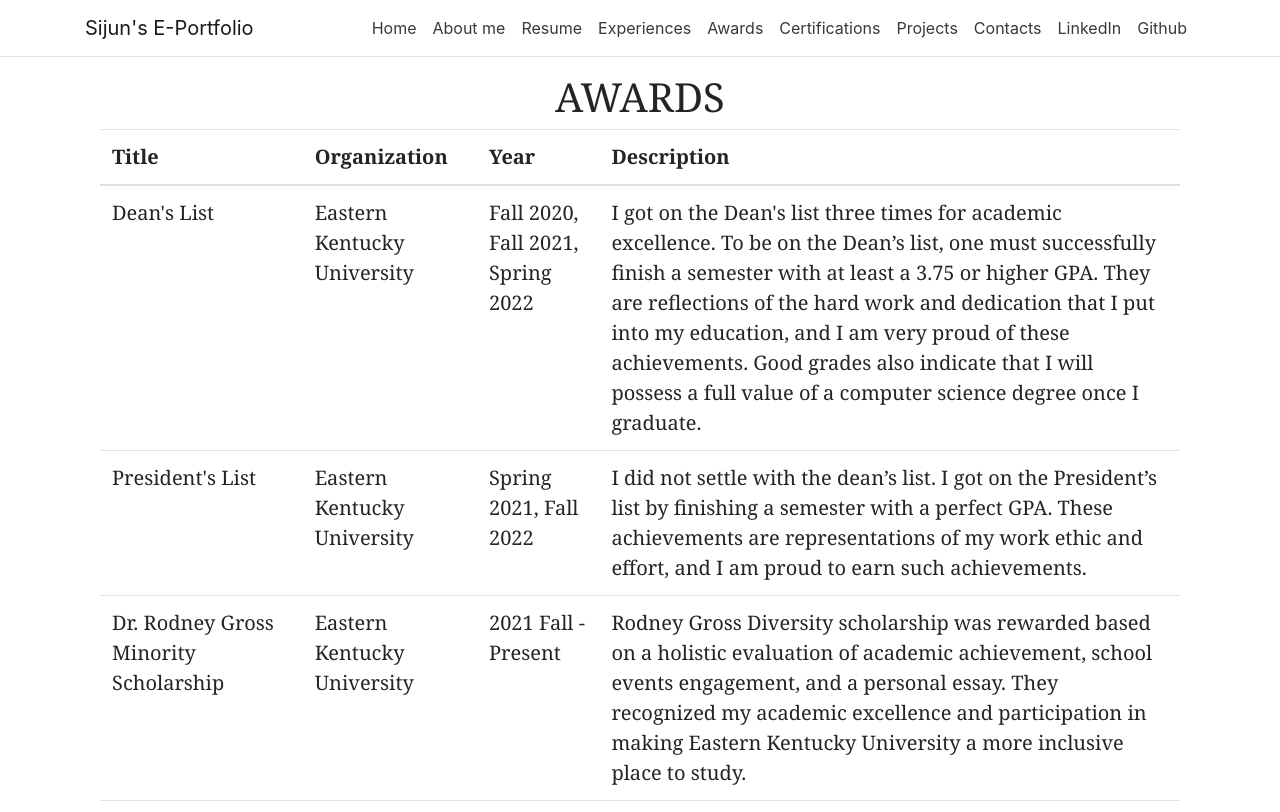
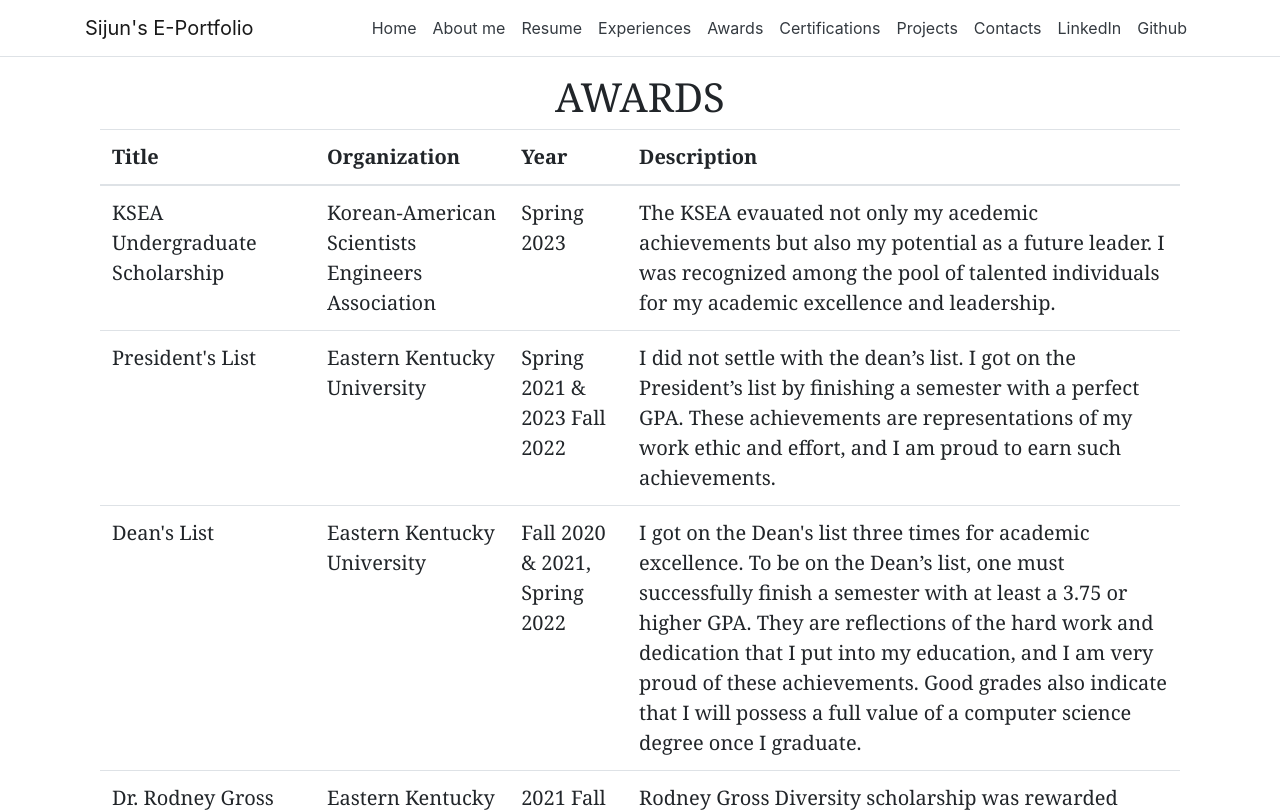
Before and after one commit to junniekim/junPortfolio, an Angular app: page /award in a window 1280 px wide. Shown: the top 812 px of the page. Built offline with nearby package versions, Linux system fonts and the light colour scheme.

Commit message:
addedAwards

```diff
--- a/src/app/components/award/award.component.ts
+++ b/src/app/components/award/award.component.ts
@@ -9,21 +9,30 @@
 export class AwardComponent {
   awards: Array<Award> = [
     {
+      id: 7,
+      title: 'KSEA Undergraduate Scholarship',
+      year: 'Spring 2023',
+      from: 'Korean-American Scientists Engineers Association',
+      description:
+        'The KSEA evauated not only my acedemic achievements but also my potential as a future leader. I was recognized among the pool of talented individuals for my academic excellence and leadership.',
+    },
+    {
+      id: 6,
+      title: "President's List",
+      year: 'Spring 2021 & 2023 Fall 2022',
+      from: 'Eastern Kentucky University',
+      description:
+        'I did not settle with the dean’s list. I got on the President’s list by finishing a semester with a perfect GPA. These achievements are representations of my work ethic and effort, and I am proud to earn such achievements.',
+    },
+    {
       id: 1,
       title: "Dean's List",
-      year: 'Fall 2020, Fall 2021, Spring 2022',
+      year: 'Fall 2020 & 2021, Spring 2022',
       from: 'Eastern Kentucky University',
       description:
         "I got on the Dean's list three times for academic excellence. To be on the Dean’s list, one must successfully finish a semester with at least a 3.75 or higher GPA. They are reflections of the hard work and dedication that I put into my education, and I am very proud of these achievements. Good grades also indicate that I will possess a full value of a computer science degree once I graduate.",
     },
-    {
-      id: 6,
-      title: "President's List",
-      year: 'Spring 2021, Fall 2022',
-      from: 'Eastern Kentucky University',
-      description:
-        'I did not settle with the dean’s list. I got on the President’s list by finishing a semester with a perfect GPA. These achievements are representations of my work ethic and effort, and I am proud to earn such achievements.',
-    },
+
     {
       id: 2,
       year: '2021 Fall - Present',
```
